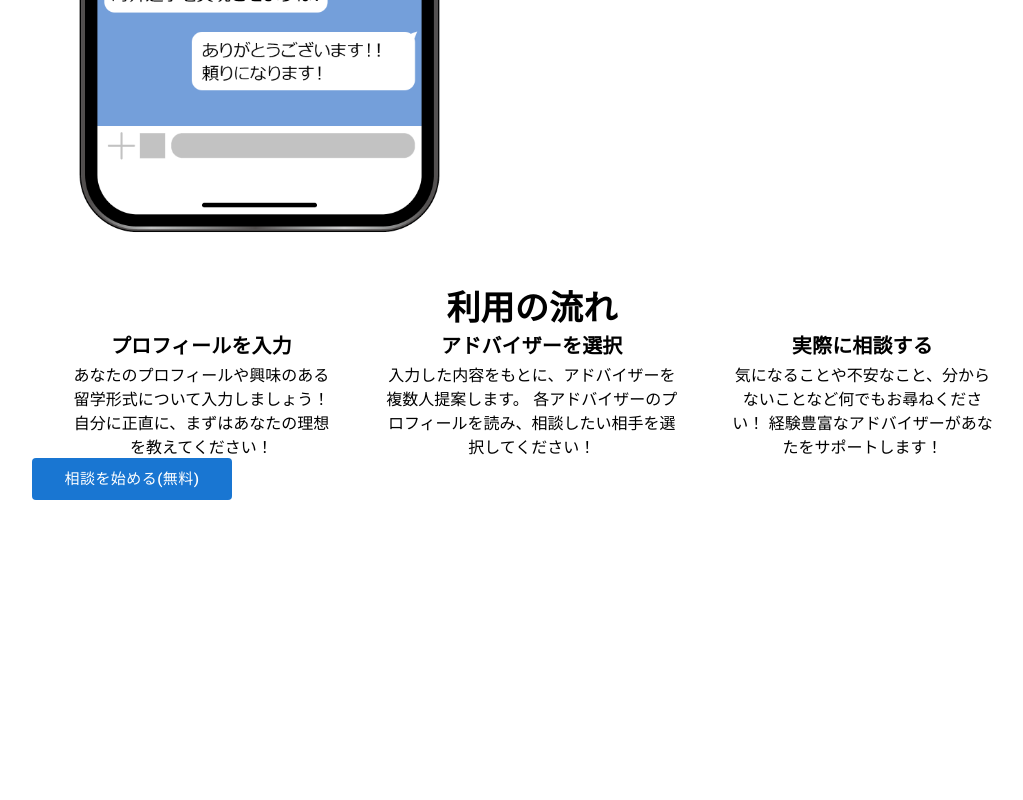
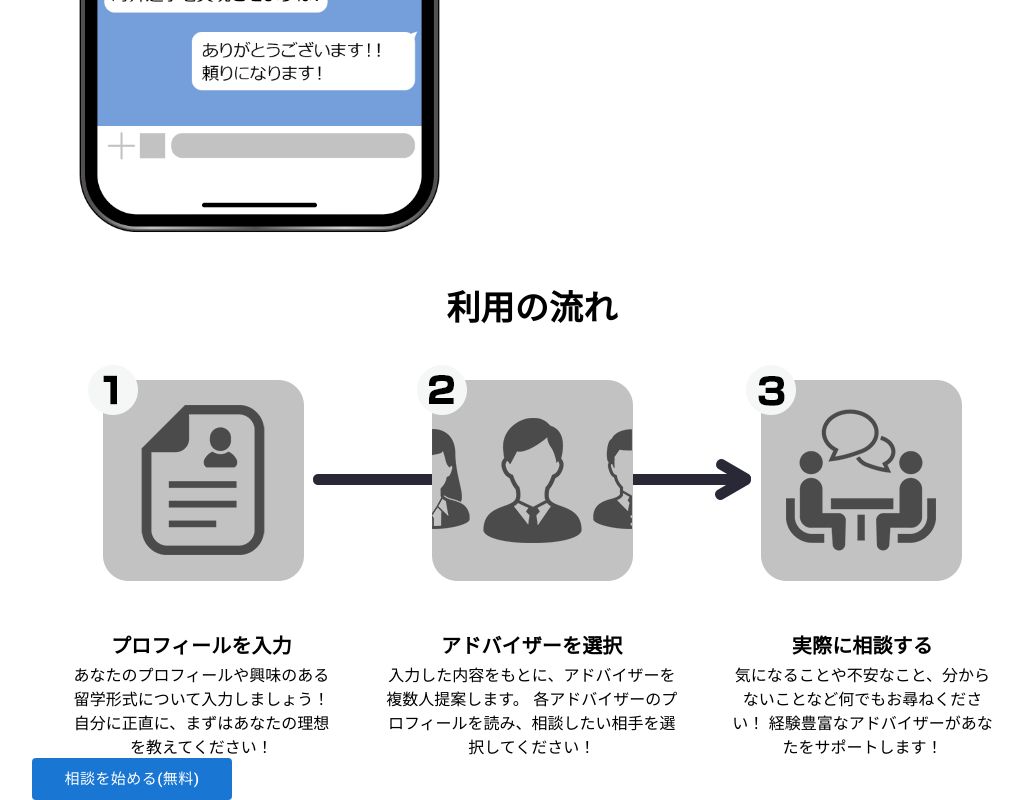
Before and after one commit to RyugaMisono/OneChoice, a React (Create React App) app in the folder client/: page / in a window 1280 px wide. Shown: the part 1076-1876 px from the top of the page, without its empty margins (108-1131 px from the left). Before the commit the page ends 1576 px from the top, so only its background shows below. Built offline with nearby package versions, Linux system fonts and the light colour scheme.

Commit message:
add how-to-img

```diff
--- a/client/src/components/MainContents.css
+++ b/client/src/components/MainContents.css
@@ -35,11 +35,10 @@
 
 .how-to-text{
     text-align: center;
-    margin-bottom: 20px;
 }
 
 .bottom-button{
-    margin: 20px auto 0 auto;
+    margin: 20px auto 10px auto;
     display: block;
 }
 
@@ -54,3 +53,10 @@
     max-width: 300px;
     margin: 0 25px;
 }
+
+.how-to-img{
+    width: 1000px;
+    height: 300px;
+    background-image: url("../../img/how-to-img.png");
+    background-size: cover;
+}
--- a/client/src/components/MainContents.js
+++ b/client/src/components/MainContents.js
@@ -24,6 +24,7 @@ function MainContents() {
             </div>
             <div className="how-to">
                 <Typography variant="h4" fontWeight="bold" className="how-to-text">利用の流れ</Typography>
+                <div className="how-to-img"></div>
                 <div className="flex-text">
                     <span className="each-text">
                     <Typography variant="h6" fontWeight="bold">プロフィールを入力</Typography>
```
Also changed, not shown: client/img/how-to-img.png (added).
